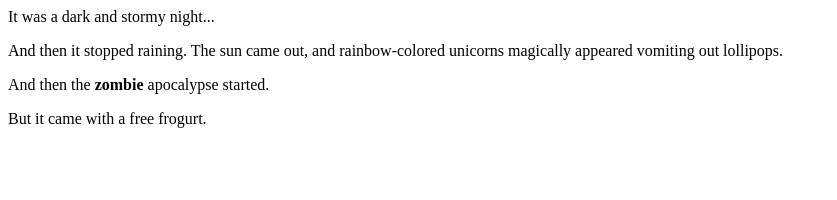
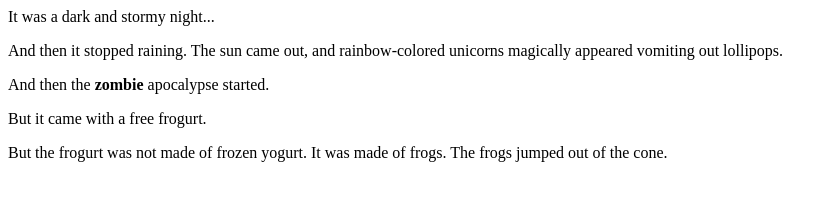
Before and after one commit to rebeccadodd/fireside-story, a plain HTML site: page index.html in a window 1280 px wide. Shown: the whole page, without its empty margins (0-837 px from the left). Drawn offline with Linux system fonts and the light colour scheme.

Commit message:
added fifth line of story

```diff
--- a/index.html
+++ b/index.html
@@ -4,5 +4,6 @@
     <p>And then it stopped raining.  The sun came out, and rainbow-colored unicorns magically appeared vomiting out lollipops.</p>
     <p>And then the <strong>zombie</strong> apocalypse started.<p>
     <p>But it came with a free frogurt.</p>
+    <p>But the frogurt was not made of frozen yogurt. It was made of frogs. The frogs jumped out of the cone.</p>
   </body>
 </html>
```
